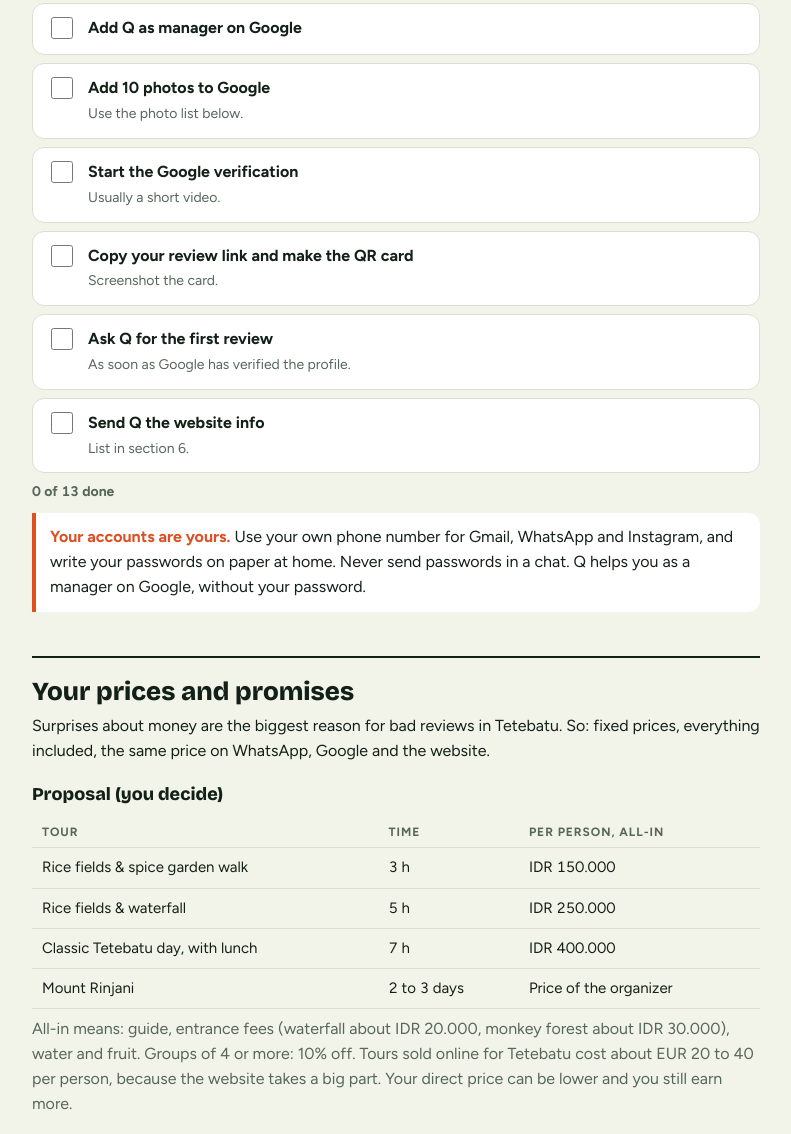
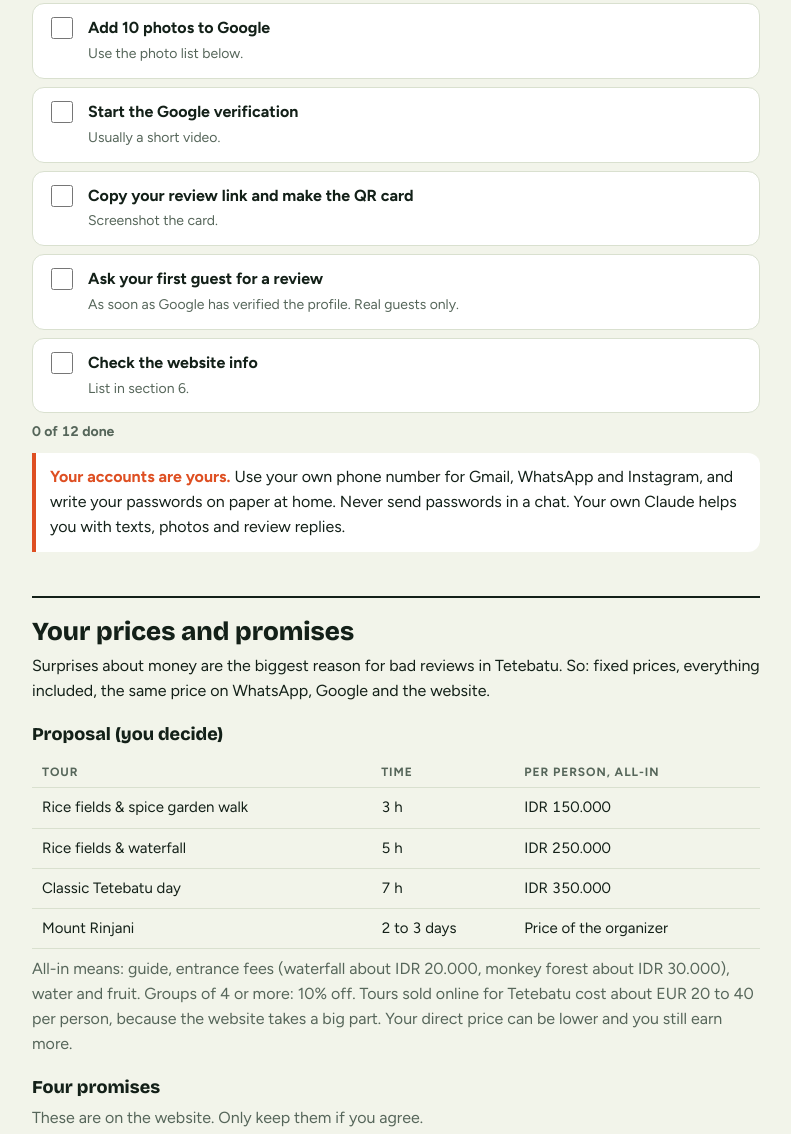
Before and after one commit to rizztetebatu/rizztetebatu.github.io, a plain HTML site: page kit/index.html in a window 1280 px wide. Shown: the part 1052-2186 px from the top of the page, without its empty margins (244-1035 px from the left). Drawn offline with nearby package versions, Linux system fonts and the light colour scheme.

Commit message:
Pakket: classic day zonder lunch, kookles als extra na de tour, geen verwijzingen naar Q meer
Co-Authored-By: Claude Opus 5.5 <noreply@anthropic.com>

```diff
--- a/kit/index.html
+++ b/kit/index.html
@@ -96,7 +96,7 @@ td.n{font-variant-numeric:tabular-nums;white-space:nowrap}
   <p class="muted">Your progress is saved on this phone.</p>
   <ul class="check" id="checklist"></ul>
   <p class="progress" id="progress"></p>
-  <div class="tip"><b>Your accounts are yours.</b> Use your own phone number for Gmail, WhatsApp and Instagram, and write your passwords on paper at home. Never send passwords in a chat. Q helps you as a manager on Google, without your password.</div>
+  <div class="tip"><b>Your accounts are yours.</b> Use your own phone number for Gmail, WhatsApp and Instagram, and write your passwords on paper at home. Never send passwords in a chat. Your own Claude helps you with texts, photos and review replies.</div>
 
   <h2 id="prices">Your prices and promises</h2>
   <p>Surprises about money are the biggest reason for bad reviews in Tetebatu. So: fixed prices, everything included, the same price on WhatsApp, Google and the website.</p>
@@ -105,7 +105,7 @@ td.n{font-variant-numeric:tabular-nums;white-space:nowrap}
     <tr><th>Tour</th><th>Time</th><th>Per person, all-in</th></tr>
     <tr><td>Rice fields &amp; spice garden walk</td><td class="n">3 h</td><td class="n">IDR 150.000</td></tr>
     <tr><td>Rice fields &amp; waterfall</td><td class="n">5 h</td><td class="n">IDR 250.000</td></tr>
-    <tr><td>Classic Tetebatu day, with lunch</td><td class="n">7 h</td><td class="n">IDR 400.000</td></tr>
+    <tr><td>Classic Tetebatu day</td><td class="n">7 h</td><td class="n">IDR 350.000</td></tr>
     <tr><td>Mount Rinjani</td><td class="n">2 to 3 days</td><td class="n">Price of the organizer</td></tr>
   </table></div>
   <p class="muted">All-in means: guide, entrance fees (waterfall about IDR 20.000, monkey forest about IDR 30.000), water and fruit. Groups of 4 or more: 10% off. Tours sold online for Tetebatu cost about EUR 20 to 40 per person, because the website takes a big part. Your direct price can be lower and you still earn more.</p>
@@ -122,7 +122,7 @@ td.n{font-variant-numeric:tabular-nums;white-space:nowrap}
   <ul style="margin:8px 0 0;padding-left:18px">
     <li><b>Explain the plants.</b> "He knows a lot about all the plants and spices." This is your strongest point.</li>
     <li><b>Let them taste.</b> Fresh fruit, cassava, coffee or cacao from the tree.</li>
-    <li><b>A home-made lunch.</b> The most praised thing: lunch cooked by the guide's family at home. If you can arrange this with family or friends, it makes you stand out.</li>
+    <li><b>Offer a cooking class after the tour.</b> Lunch is not included in the price. If guests liked the tour, ask if they want a Sasak cooking class or a home-cooked meal with your family, for an extra price. Guests love this.</li>
     <li><b>Be a real local.</b> "A true local who grew up in Tetebatu." Tell your story, show your village.</li>
     <li><b>Make them laugh</b> and take great photos of them, on their own phone.</li>
     <li><b>Take the safe way.</b> The bamboo bridge instead of the slippery stairs at the Tetebatu waterfall.</li>
@@ -159,14 +159,14 @@ I reply as fast as I can, also when I'm out on a walk. 🌾</div>
   <div data-copy="/tours">My tours in Tetebatu, all with pickup at your homestay:
 🌾 Rice fields &amp; spice garden walk, 3 hours
 💦 Rice fields &amp; waterfall, 5 hours
-🐒 Classic Tetebatu day: monkey forest, rice fields, Sasak lunch and waterfall, 7 hours
+🐒 Classic Tetebatu day: monkey forest, rice fields, spice gardens and waterfall, 7 hours
 🌋 Mount Rinjani, 2 or 3 days, with a licensed organizer
 
 Which one do you like? I can also make a route for your pace.</div>
   <div data-copy="/price">Prices per person, all-in (guide, entrance fees, water and fruit):
 🌾 Rice fields walk: IDR 150.000
 💦 Rice fields &amp; waterfall: IDR 250.000
-🐒 Classic day with lunch: IDR 400.000
+🐒 Classic Tetebatu day: IDR 350.000
 Groups of 4 or more: 10% off. No prepayment, you pay cash on the day. Free cancellation until 24 hours before. 🙏</div>
   <div data-copy="/pickup">I pick you up at your homestay in Tetebatu at the time we agree. Please send me the name of your homestay. 👍</div>
   <div data-copy="/bring">Please bring: water shoes or shoes with grip (paths can be slippery), sun cream, swimwear for the waterfall, and a light rain jacket in the rainy season. 🎒</div>
@@ -181,7 +181,7 @@ REVIEW_LINK</div>
     <tr><th>Item</th><th>Description</th></tr>
     <tr><td>Rice fields &amp; spice garden walk</td><td>3 hours through the terraces and Sasak villages. How rice grows, coffee, cacao, vanilla and cloves on the tree, fresh fruit. Pickup at your homestay. All-in.</td></tr>
     <tr><td>Rice fields &amp; waterfall</td><td>5 hours. Rice fields, then the Tetebatu waterfall over the bamboo bridge, swim stop. Entrance fee included.</td></tr>
-    <tr><td>Classic Tetebatu day</td><td>7 hours. Monkey forest in the morning, rice fields and spice gardens, Sasak lunch, waterfall swim. All-in.</td></tr>
+    <tr><td>Classic Tetebatu day</td><td>7 hours. Monkey forest in the morning, rice fields and spice gardens, waterfall swim. All-in.</td></tr>
     <tr><td>Mount Rinjani trek</td><td>2D1N or 3D2N with a licensed trekking organizer and eRinjani permit. Ask for dates and price.</td></tr>
   </table></div>
 
@@ -210,12 +210,10 @@ Review done</div>
   <p class="muted">Edit profile › Services. Add each tour with its price.</p>
   <div data-copy="Services">Rice fields & spice garden walk, 3 hours
 Rice fields & waterfall, 5 hours
-Classic Tetebatu day with lunch, 7 hours
+Classic Tetebatu day, 7 hours
 Monkey forest walk
 Mount Rinjani trek, 2D1N or 3D2N</div>
 
-  <h3>Add Q as manager</h3>
-  <p>Profile › ⋮ › Business Profile settings › Managers › Add. Fill in Q's Gmail and choose <b>Manager</b>. Then Q can help with photos, texts and review replies, without your password. You stay the owner.</p>
 
   <h3>Verification</h3>
   <div class="tip"><b>Google often asks for a short video.</b> Film in one take: a street sign or landmark in Tetebatu, then your guide gear (backpack, rain gear, first aid kit), then you on a trail you guide. A T-shirt or small sign with "Rizz Tetebatu" helps. It can take a few days. Reviews only work after verification.</div>
@@ -254,7 +252,7 @@ Mount Rinjani trek, 2D1N or 3D2N</div>
   <p class="muted">Add 10 photos to Google today and 2 new ones every week. After 3 weeks, try another main photo and see if you get more messages.</p>
 
   <h2 id="instagram">5. Instagram</h2>
-  <p>Make the account <b>@rizztetebatu</b>. If it is taken, use <b>@rizz.tetebatu</b> and tell Q. Switch to a business account and add the WhatsApp button.</p>
+  <p>Make the account <b>@rizztetebatu</b>. If it is taken, use <b>@rizz.tetebatu</b>. Switch to a business account and add the WhatsApp button.</p>
   <div data-copy="Name">Rizz Tetebatu · local guide</div>
   <div data-copy="Bio">🌾 Local guide in Tetebatu, Lombok
 💦 Rice fields · spice gardens · waterfalls · 🐒 monkeys
@@ -262,8 +260,8 @@ Mount Rinjani trek, 2D1N or 3D2N</div>
 👇 Book on WhatsApp</div>
   <p class="muted">Post a short vertical video from every tour. Ask guests to tag @rizztetebatu.</p>
 
-  <h2 id="website">6. For the website (send to Q)</h2>
-  <p>The website is ready except for these things. Send them to Q:</p>
+  <h2 id="website">6. For the website</h2>
+  <p>The website is ready. Check these things, and ask your Claude to help you change anything:</p>
   <ul class="check" id="site"></ul>
 
   <h2 id="later">Later this month</h2>
@@ -281,12 +279,11 @@ const LISTS = {
     ["Fill in WhatsApp: profile, greeting, away message, quick replies","All texts are below."],
     ["Add the 4 tours to the WhatsApp catalog","With price and a horizontal photo."],
     ["Create the Google Maps profile \"Rizz Tetebatu\"","Name, categories, location, description, services."],
-    ["Add Q as manager on Google",""],
     ["Add 10 photos to Google","Use the photo list below."],
     ["Start the Google verification","Usually a short video."],
     ["Copy your review link and make the QR card","Screenshot the card."],
-    ["Ask Q for the first review","As soon as Google has verified the profile."],
-    ["Send Q the website info","List in section 6."]
+    ["Ask your first guest for a review","As soon as Google has verified the profile. Real guests only."],
+    ["Check the website info","List in section 6."]
   ],
   routine: [
     ["At the end of the tour: take a group photo on their phone and yours",""],
@@ -303,7 +300,7 @@ const LISTS = {
     ["Close-up: coffee, cacao or vanilla on the plant, in a hand",""],
     ["Fresh fruit tasting with guests",""],
     ["Black monkey in the trees","From a distance. Never feed or touch."],
-    ["Lunch: the food on the table, guests eating",""],
+    ["Cooking class or local food, if guests book it",""],
     ["Rice terraces in morning light, Rinjani behind","Landscape, but not as main photo."],
     ["Village life: Sasak houses, people working the field","Ask permission first."],
     ["Happy group at the end of the tour, thumbs up",""],
@@ -314,9 +311,9 @@ const LISTS = {
   ],
   site: [
     ["Your WhatsApp number","With +62."],
-    ["Your final prices and the four promises","Or tell Q what you want to change."],
+    ["Your final prices and the four promises","Or ask your Claude to help you change them."],
     ["Start time per tour","Now 07:30 or 08:00. Correct?"],
-    ["Lunch on the classic day: where and by whom?","At home with family is the most praised thing in reviews."],
+    ["Cooking class after the tour: who cooks, and what price?","Optional extra, not on the website. At home with family is what guests love most."],
     ["Which waterfalls you go to","Tetebatu waterfall over the bamboo bridge? Others?"],
     ["Which of the extra places you can do","Jukut, Benang Kelambu and Stokel, Sarang Walet, Tibu Bunter, Pringgasela, cooking class, Pergasingan sunset."],
     ["Can you arrange a driver to Tetebatu?","For guests coming from Kuta or the airport."],
```
